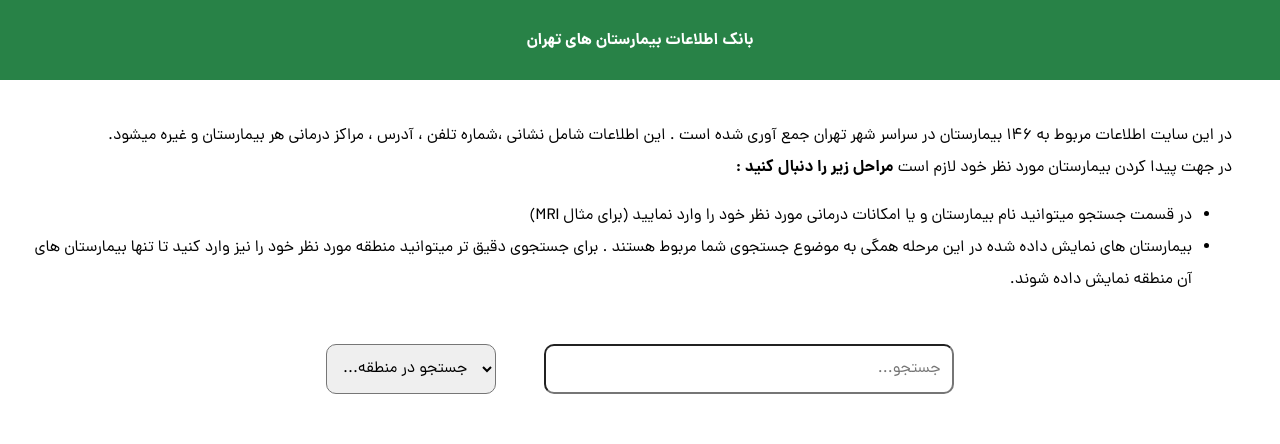
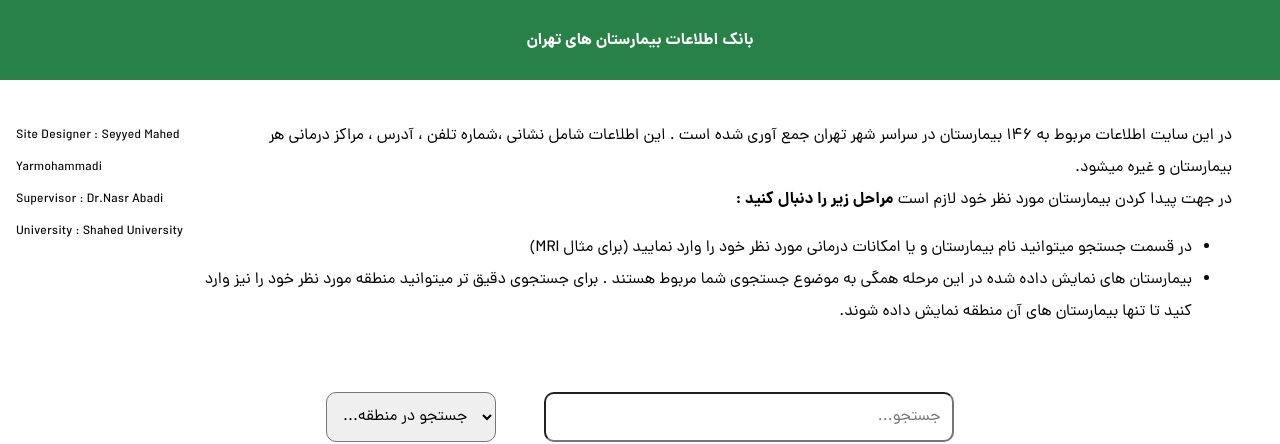
Before and after one commit to Mahedyar/nextjs-hospitals, a Next.js app: page / in a window 1280 px wide. Shown: the top 444 px of the page. Built offline with nearby package versions, Linux system fonts and the light colour scheme.

Commit message:
DesignerInfo added

```diff
--- a/components/Header.js
+++ /dev/null
@@ -1,30 +0,0 @@
-import React from "react";
-import classes from "../styles/Header.module.css";
-
-export const Header = () => {
-  return (
-    <div className={classes["header-container"]}>
-      <div>
-        در این سایت اطلاعات مربوط به ۱۴۶ بیمارستان در سراسر شهر تهران جمع آوری
-        شده است . این اطلاعات شامل نشانی ،شماره تلفن ، آدرس ، مراکز درمانی هر
-        بیمارستان و غیره میشود.
-      </div>
-      <div>
-        در جهت پیدا کردن بیمارستان مورد نظر خود لازم است&nbsp;
-        <strong>مراحل زیر را دنبال کنید :</strong>
-
-      </div>
-      <ul>
-        <li>
-          در قسمت جستجو میتوانید نام بیمارستان و یا امکانات درمانی مورد نظر خود
-          را وارد نمایید (برای مثال MRI)
-        </li>
-        <li>
-          بیمارستان های نمایش داده شده در این مرحله همگی به موضوع جستجوی شما
-          مربوط هستند . برای جستجوی دقیق تر میتوانید منطقه مورد نظر خود را نیز
-          وارد کنید تا تنها بیمارستان های آن منطقه نمایش داده شوند.
-        </li>
-      </ul>
-    </div>
-  );
-};
--- /dev/null
+++ b/components/Header/DesignerInfo.js
@@ -0,0 +1,13 @@
+import React from 'react'
+import classes from "../../styles/DesignerInfo.module.css"
+
+export const DesignerInfo = () => {
+  return (
+    <div className={classes.container}>
+    <div><span>Site Designer : </span><span >Seyyed Mahed Yarmohammadi</span></div>
+    <div><span>Supervisor : </span><span >Dr.Nasr Abadi</span></div>
+    <div><span>University : </span><span >Shahed University</span></div>
+    </div>
+
+  )
+}
--- /dev/null
+++ b/components/Header/Header.js
@@ -0,0 +1,36 @@
+import React from "react";
+import useWindowSize from "../../hooks/useWindowSize";
+import classes from "../../styles/Header.module.css";
+import { DesignerInfo } from "./DesignerInfo";
+
+export const Header = () => {
+  const windowWidth = useWindowSize();
+  return (
+    <div className={classes["header-container"]}>
+      {/* {windowWidth < 465 && <DesignerInfo/>} */}
+      <div>
+        <div>
+          در این سایت اطلاعات مربوط به ۱۴۶ بیمارستان در سراسر شهر تهران جمع آوری
+          شده است . این اطلاعات شامل نشانی ،شماره تلفن ، آدرس ، مراکز درمانی هر
+          بیمارستان و غیره میشود.
+        </div>
+        <div>
+          در جهت پیدا کردن بیمارستان مورد نظر خود لازم است&nbsp;
+          <strong>مراحل زیر را دنبال کنید :</strong>
+        </div>
+        <ul>
+          <li>
+            در قسمت جستجو میتوانید نام بیمارستان و یا امکانات درمانی مورد نظر
+            خود را وارد نمایید (برای مثال MRI)
+          </li>
+          <li>
+            بیمارستان های نمایش داده شده در این مرحله همگی به موضوع جستجوی شما
+            مربوط هستند . برای جستجوی دقیق تر میتوانید منطقه مورد نظر خود را نیز
+            وارد کنید تا تنها بیمارستان های آن منطقه نمایش داده شوند.
+          </li>
+        </ul>
+      </div>
+      {windowWidth > 464 && <DesignerInfo />}
+    </div>
+  );
+};
--- a/pages/index.js
+++ b/pages/index.js
@@ -1,5 +1,5 @@
 import Head from "next/head";
-import { Header } from "../components/Header";
+import { Header } from "../components/Header/Header";
 import Hospitals from "../components/Hospitals/Hospitals";
 import Navigation from "../components/Navigation/Navigation";
 import HospitalJsonToObject from "../lib/HospitalJsonToObject";
--- /dev/null
+++ b/styles/DesignerInfo.module.css
@@ -0,0 +1,4 @@
+.container{
+    direction: ltr;
+    font-size: .8rem;
+}
--- a/styles/Header.module.css
+++ b/styles/Header.module.css
@@ -2,5 +2,7 @@
     direction: rtl;
     margin: 2.5rem 3rem 0 1rem ;
     line-height: 2rem;
+    display: flex;
+    justify-content: space-between;
 
 }
```
